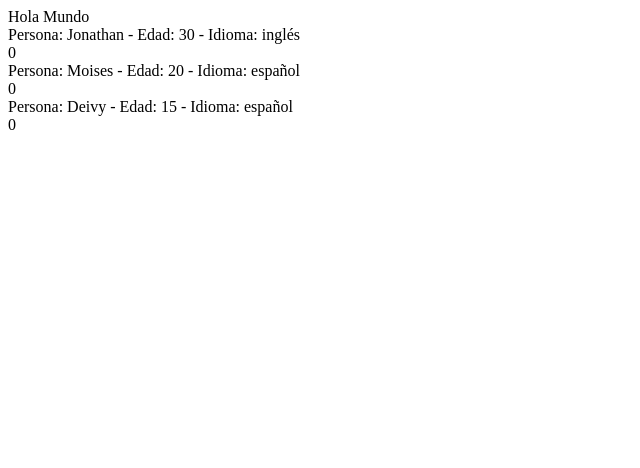
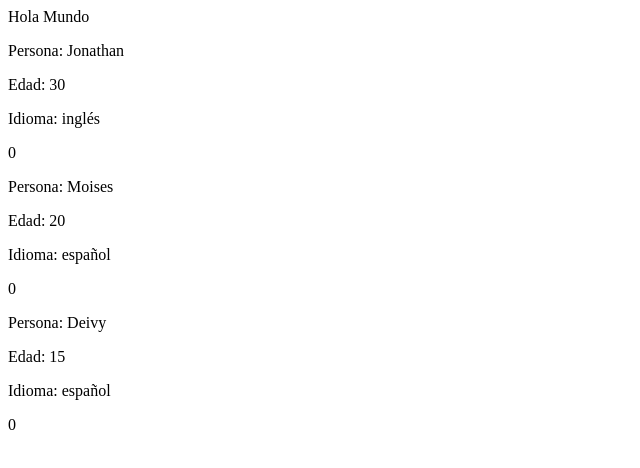
Before and after one commit to DLawliet/ejemplo-react-git, a React (Create React App) app: page / in a window 1280 px wide. Shown: the top 468 px of the page, without its empty margins (0-640 px from the left). Built offline with nearby package versions, Linux system fonts and the light colour scheme.

Commit message:
add components: item and title

```diff
--- a/src/Item.tsx
+++ b/src/Item.tsx
@@ -16,7 +16,9 @@ const Item = ({ nombre, edad, idioma='español' }: ItemProps) => {
 
     return (
         <div onClick={clickPersona}>
-            Persona: {nombre} - Edad: {edad} - Idioma: {idioma}
+            <p>Persona: {nombre}</p>
+            <p>Edad: {edad}</p>
+            <p>Idioma: {idioma}</p>
             <div>{contador}</div>
         </div>
     )
```
Also changed, not shown: src/Title.tsx (added, +14 -0 lines).
